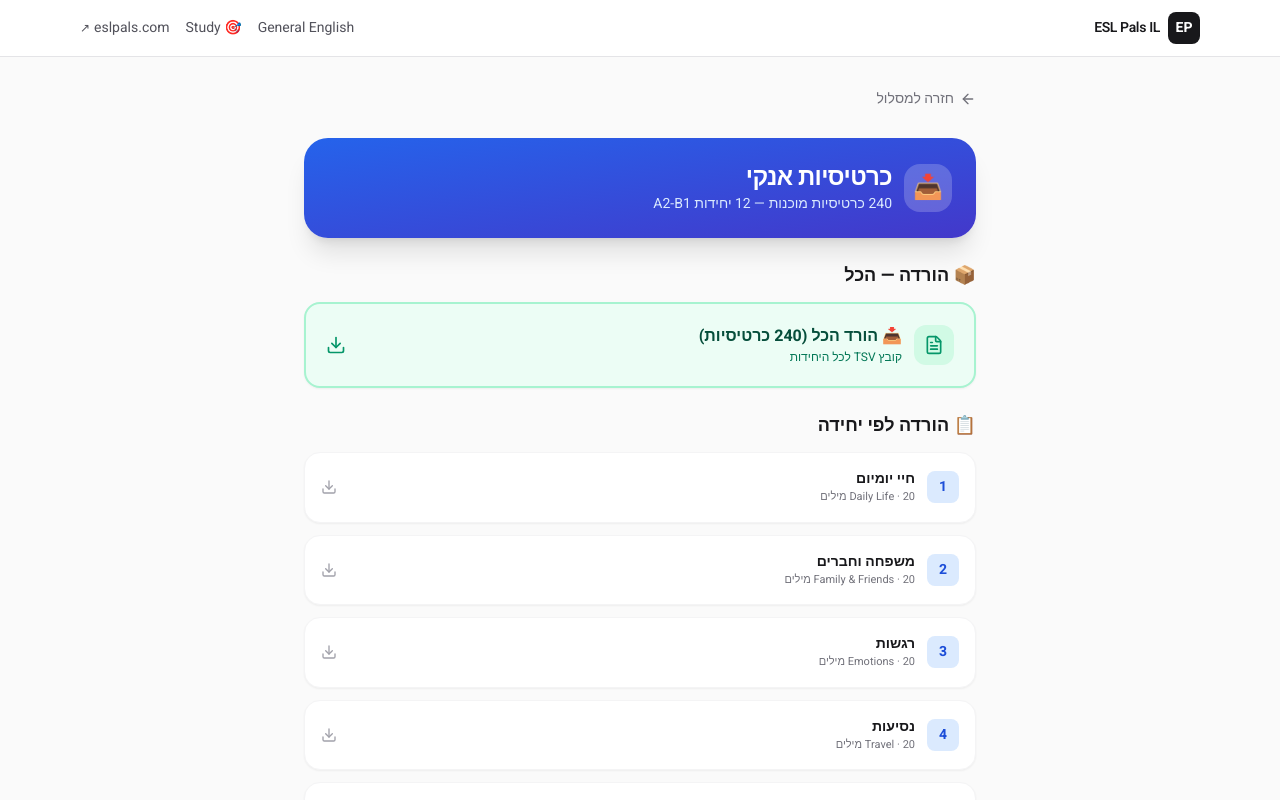
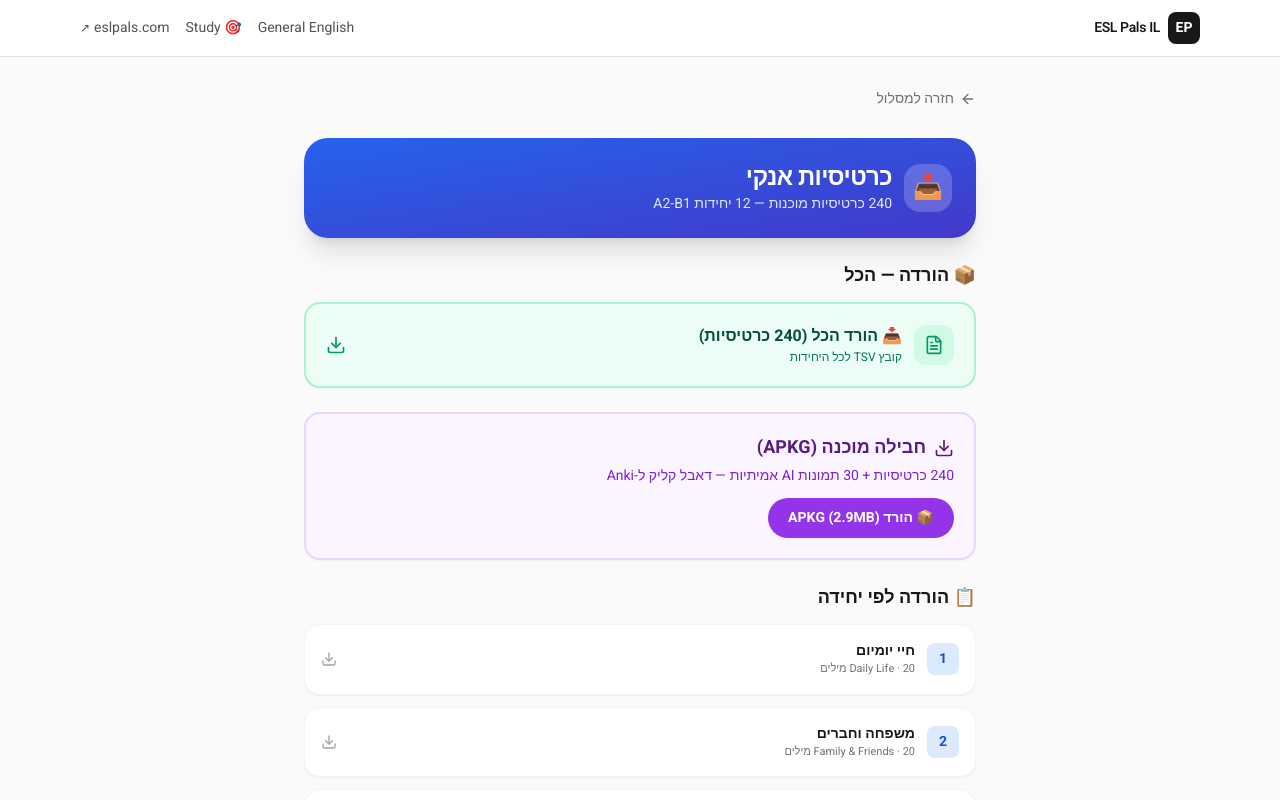
Before and after one commit to gcaresys-lgtm/esl-pals-il, a Next.js app: page /anki in a window 1280 px wide. Shown: the top 800 px of the page. Built offline with nearby package versions, Linux system fonts and the light colour scheme.

Commit message:
feat: add V4 FINAL APKG (30 real AI images) download

```diff
--- a/app/anki/page.tsx
+++ b/app/anki/page.tsx
@@ -36,6 +36,18 @@ export default function AnkiPage() {
             </div>
           </div>
           <Download className="h-5 w-5 text-emerald-600" />
+        </a>
+      </div>
+
+      {/* APKG Download */}
+      <div className="rounded-2xl border-2 border-purple-200 bg-purple-50 p-5 shadow-sm">
+        <div className="flex items-center gap-2 text-lg font-bold text-purple-900">
+          <Download className="h-5 w-5" />
+          חבילה מוכנה (APKG)
+        </div>
+        <p className="mt-1 text-sm text-purple-700">240 כרטיסיות + 30 תמונות AI אמיתיות — דאבל קליק ל-Anki</p>
+        <a href="/anki/esl-pals-v4-final-30-real.apkg" download className="mt-3 inline-flex items-center gap-2 rounded-full bg-purple-600 px-5 py-2.5 text-sm font-bold text-white transition hover:bg-purple-700">
+          📦 הורד APKG (2.9MB)
         </a>
       </div>
 
```
Also changed, not shown: 1 other file (tests, documents, lock files or other folders).
